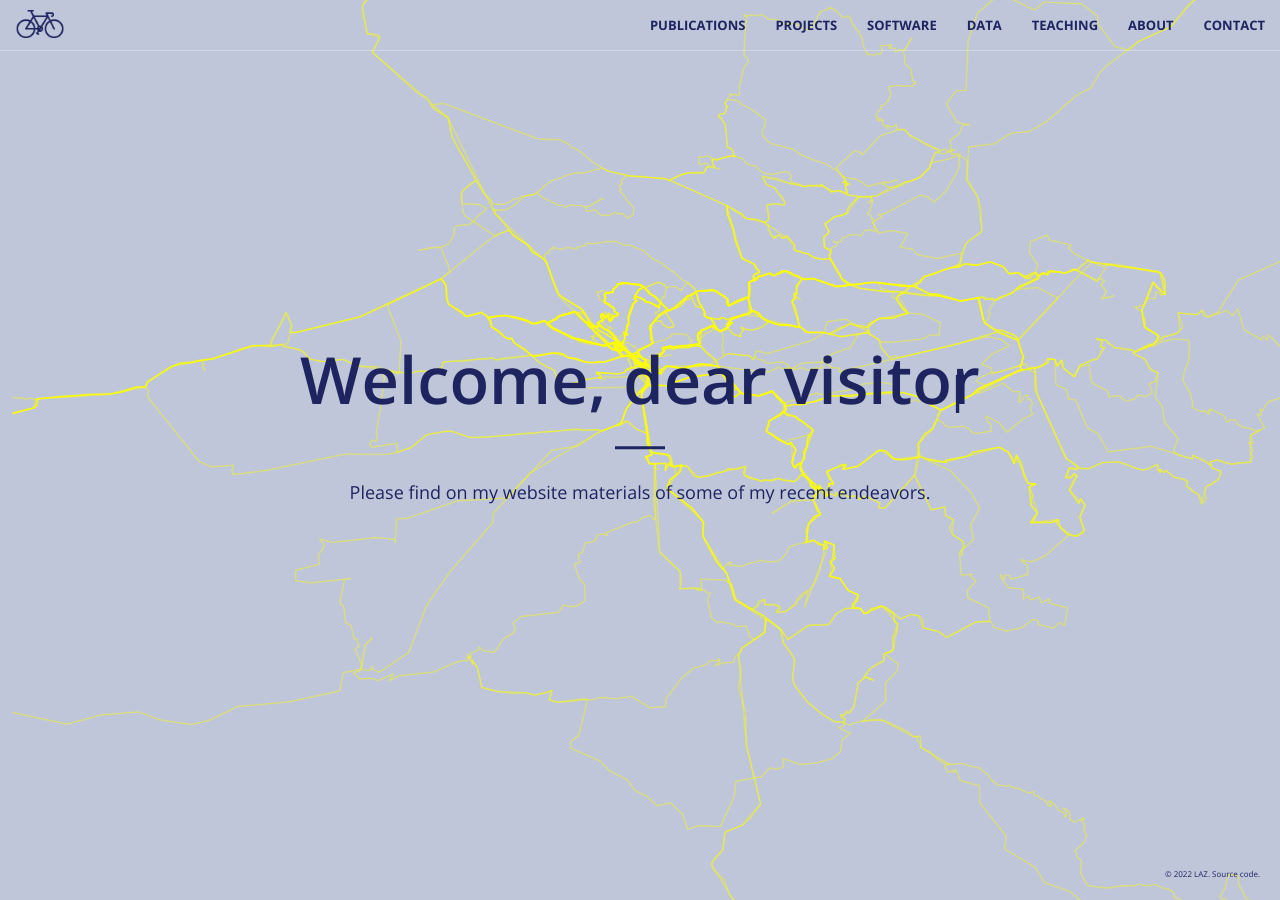
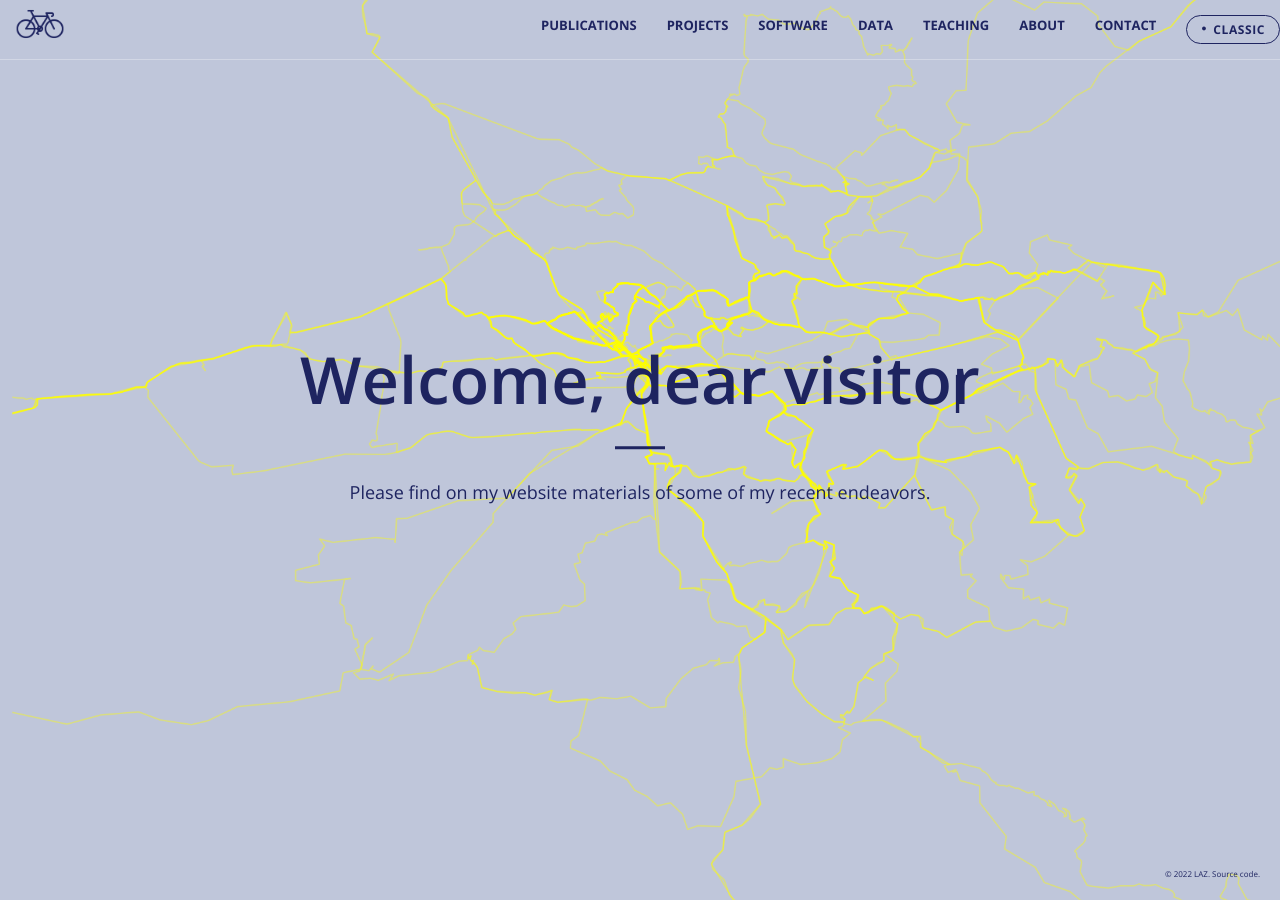
Before and after one commit to luccalino/luccalino.github.io, a Jekyll site: the page built from index.html, in a window 1280 px wide and 900 px high. Built offline with Jekyll 4.4.1, drawn with Linux system fonts in a browser that asks for light colours; nearby versions of some CDN libraries.

Commit message:
Add a classic parchment/sepia color theme with a nav toggle
Adds a second, warm parchment-and-sepia palette alongside the existing
theme, switchable via a toggle in the top-right of the nav bar and
persisted in localStorage. Colors are driven by CSS custom properties
(:root vs :root[data-theme="classic"]) so the default look is
byte-for-byte unchanged; the header's route-map image retones per
theme via a CSS filter on a new ::before layer instead of swapping
image files.

```diff
--- a/_includes/head.html
+++ b/_includes/head.html
@@ -1,4 +1,16 @@
 <head>
+
+    <!-- Apply saved color theme before first paint, so there's no flash of
+         the wrong theme. Kept in sync with the toggle button in nav.html. -->
+    <script>
+      (function () {
+        try {
+          if (localStorage.getItem('laz-theme') === 'classic') {
+            document.documentElement.setAttribute('data-theme', 'classic');
+          }
+        } catch (e) {}
+      })();
+    </script>
 
     <meta charset="utf-8">
     <meta http-equiv="X-UA-Compatible" content="IE=edge">
--- a/_includes/nav.html
+++ b/_includes/nav.html
@@ -37,9 +37,94 @@
                 <li>
                     <a class="page-scroll" href="#contact">Contact</a>
                 </li>
+                <li id="theme-toggle-item">
+                    <button id="theme-toggle" type="button" aria-label="Switch color theme">
+                        <span class="theme-toggle-dot" aria-hidden="true">&#9679;</span>
+                        <span class="theme-toggle-label">Classic</span>
+                    </button>
+                </li>
             </ul>
         </div>
         <!-- /.navbar-collapse -->
     </div>
     <!-- /.container-fluid -->
 </nav>
+
+<style>
+    /* Sits as the last nav item so it always has its own reserved space -
+       inherits the navbar's own fixed-top/collapse behavior for free,
+       instead of floating independently and risking overlap with it. */
+    #theme-toggle-item {
+        display: flex;
+        align-items: center;
+    }
+    #theme-toggle {
+        display: inline-flex;
+        align-items: center;
+        gap: 6px;
+        margin: 15px 0 15px 15px;
+        padding: 5px 14px;
+        border-radius: 300px;
+        border: 1.5px solid var(--color-primary);
+        background: transparent;
+        color: var(--color-primary);
+        font-family: 'Open Sans', 'Helvetica Neue', Arial, sans-serif;
+        font-size: 12px;
+        font-weight: 700;
+        text-transform: uppercase;
+        letter-spacing: .05em;
+        cursor: pointer;
+        -webkit-transition: all .25s;
+        transition: all .25s;
+    }
+    #theme-toggle:hover,
+    #theme-toggle:focus {
+        background: var(--color-primary);
+        color: white;
+        outline: none;
+    }
+    #theme-toggle .theme-toggle-dot {
+        font-size: 9px;
+        position: relative;
+        top: -1px;
+    }
+    @media (max-width: 767px) {
+        #theme-toggle-item {
+            padding: 0 15px;
+        }
+        #theme-toggle {
+            margin: 8px 0;
+        }
+    }
+</style>
+
+<script>
+    (function () {
+        var STORAGE_KEY = 'laz-theme';
+        var btn = document.getElementById('theme-toggle');
+        var labelEl = btn.querySelector('.theme-toggle-label');
+
+        function labelFor(theme) {
+            return theme === 'classic' ? 'Modern' : 'Classic';
+        }
+
+        function apply(theme) {
+            if (theme === 'classic') {
+                document.documentElement.setAttribute('data-theme', 'classic');
+            } else {
+                document.documentElement.removeAttribute('data-theme');
+            }
+            labelEl.textContent = labelFor(theme);
+        }
+
+        btn.addEventListener('click', function () {
+            var isClassic = document.documentElement.getAttribute('data-theme') === 'classic';
+            var next = isClassic ? 'current' : 'classic';
+            try { localStorage.setItem(STORAGE_KEY, next); } catch (e) {}
+            apply(next);
+        });
+
+        // Sync the label with whatever head.html's early script already applied.
+        apply(document.documentElement.getAttribute('data-theme') === 'classic' ? 'classic' : 'current');
+    })();
+</script>
--- a/_sass/_base.scss
+++ b/_sass/_base.scss
@@ -6,10 +6,11 @@
 
 body {
     @include sans-serif-font; //@include serif-font;
+    background-color: var(--page-bg);
 }
 
 hr {
-    border-color: $theme-primary;
+    border-color: var(--color-primary);
     border-width: 3px;
     max-width: 50px;
 }
@@ -20,10 +21,10 @@
 
 a {
     @include transition-all;
-    color: $theme-primary;
+    color: var(--color-primary);
     &:hover,
     &:focus {
-        color: darken($theme-primary, 10%);
+        color: var(--color-primary-hover);
     }
 }
 
@@ -34,6 +35,7 @@
 h5,
 h6 {
     @include sans-serif-font;
+    font-family: var(--heading-font);
 }
 
 p {
@@ -55,27 +57,27 @@
 }
 
 .bg-primary {
-    background-color: $theme-primary;
+    background-color: var(--color-primary);
 }
 
 .bg-dark {
-    background-color: $theme-dark;
+    background-color: var(--color-dark);
     color: white;
 }
 
 .bg-medium {
-    background-color: $theme-medium;
+    background-color: var(--color-medium);
     color: rgba(white, .7);
 }
 
 .bg-about {
-    background-color: $theme-about;
-    color: $theme-primary;
+    background-color: var(--color-about);
+    color: var(--color-primary);
 }
 
 .bg-teaching {
-    background-color: $theme-teaching;
-    color: $theme-primary;
+    background-color: var(--color-teaching);
+    color: var(--color-primary);
 }
 
 .text-faded {
@@ -88,7 +90,7 @@
 }
 
 .text-faded-main-dark {
-    color: $theme-primary;
+    color: var(--color-primary);
     text-align: left;
 }
 
@@ -111,18 +113,18 @@
 // Navigation
 
 .navbar-default {
-    background-color: #bfc6da; //white;
+    background-color: var(--color-about); //white;
     border-color: rgba($theme-dark, .5);
     @include sans-serif-font;
     @include transition-all;
     .navbar-header .navbar-brand {
-        color: $theme-primary;
+        color: var(--color-primary);
         @include sans-serif-font;
         font-weight: 700;
         text-transform: uppercase;
         &:hover,
         &:focus {
-            color: darken($theme-primary, 10%);
+            color: var(--color-primary-hover);
         }
     }
     .nav {
@@ -132,15 +134,15 @@
                 text-transform: uppercase;
                 font-weight: 700;
                 font-size: 13px;
-                color: $theme-dark;
+                color: var(--color-dark);
                 &:hover {
-                    color: $theme-primary;
+                    color: var(--color-primary);
                 }
             }
             &.active {
                 > a,
                 > a:focus {
-                    color: $theme-primary !important;
+                    color: var(--color-primary) !important;
                     background-color: transparent;
                     &:hover {
                         background-color: transparent;
@@ -153,35 +155,35 @@
         background-color: transparent;
         border-color: rgba(white, .3);
         .navbar-header .navbar-brand {
-            color: $theme-primary; //white; //rgba(white, .7);
+            color: var(--color-primary); //white; //rgba(white, .7);
             &:hover,
             &:focus {
-                color: yellow; // white;
+                color: var(--nav-hover-accent); // white;
             }
         }
         .nav > li > a,
         .nav > li > a:focus {
-            color: $theme-primary; //white; //rgba(white, .7);
+            color: var(--color-primary); //white; //rgba(white, .7);
             &:hover {
-                color: yellow; // white;
+                color: var(--nav-hover-accent); // white;
             }
         }
         &.affix {
-            background-color: white;
+            background-color: var(--nav-affix-bg);
             border-color: rgba($theme-dark, .5);
             .navbar-header .navbar-brand {
-                color: $theme-primary;
+                color: var(--color-primary);
                 font-size: 14px;
                 &:hover,
                 &:focus {
-                    color: $theme-about; //darken($theme-primary, 10%);
+                    color: var(--color-about); //darken($theme-primary, 10%);
                 }
             }
             .nav > li > a,
             .nav > li > a:focus {
-                color: $theme-about; //$theme-dark;
+                color: var(--color-about); //$theme-dark;
                 &:hover {
-                    color: $theme-about; //$theme-primary;
+                    color: var(--color-about); //$theme-primary;
                 }
             }
         }
@@ -194,13 +196,25 @@
     position: relative;
     width: 100%;
     min-height: auto;
-    @include background-cover;
-    background-position: center;
-    background-image: url('../img/avatar_new_one 2.png');
     text-align: center;
     color: white;
+    overflow: hidden;
+    // The background art lives on a ::before layer (not directly on
+    // `header`) so a per-theme CSS `filter` can retone the image without
+    // also filtering the text sitting on top of it.
+    &::before {
+        content: '';
+        position: absolute;
+        inset: 0;
+        @include background-cover;
+        background-position: center;
+        background-image: url('../img/avatar_new_one 2.png');
+        filter: var(--header-filter);
+        z-index: 0;
+    }
     .header-content {
         position: relative;
+        z-index: 1;
         text-align: center;
         padding: 150px 15px 150px; //100px 15px 100px;
         width: 100%;
@@ -212,14 +226,14 @@
                 text-transform: none; //uppercase;
                 margin-top: 0;
                 margin-bottom: 0;
-                color: $theme-primary; // white; // added
+                color: var(--color-primary); // white; // added
             }
             hr {
                 margin: 30px auto;
             }
             p {
                 font-weight: 500;
-                color: $theme-primary; // white; //rgba(white, .7);
+                color: var(--color-primary); // white; //rgba(white, .7);
                 font-size: 13px;
                 margin-bottom: 50px;
             }
@@ -235,7 +249,7 @@
             transform: translateY(-50%);
             padding: 0 50px;
             .header-content-inner {
-                color: $theme-primary; // white; //rgba(white, .7);
+                color: var(--color-primary); // white; //rgba(white, .7);
                 max-width: 1000px;
                 margin-left: auto;
                 margin-right: auto;
@@ -254,7 +268,7 @@
 
 .section-heading {
     margin-top: 0;
-    color: $theme-primary; // Added full line.
+    color: var(--color-primary); // Added full line.
 }
 
 .service-box {
@@ -274,11 +288,11 @@
     max-width: 650px;
     margin: 0 auto;
     .portfolio-box-caption {
-        color: $theme-primary; //white;
+        color: var(--color-primary); //white;
         opacity: 0;
         display: block;
-        background: rgba(#bfc6da, .9); //rgba( $theme-primary, .9 );
-        border: 2px solid #bfc6da; //added full line
+        background: var(--color-about); //rgba( $theme-primary, .9 );
+        border: 2px solid var(--color-about); //added full line
         position: absolute;
         bottom: 0;
         text-align: center;
@@ -295,7 +309,7 @@
             .project-name {
                 @include sans-serif-font;
                 padding: 0 15px;
-                color: $theme-primary; // added full line
+                color: var(--color-primary); // added full line
             }
             .project-category {
                 text-transform: uppercase;
@@ -316,12 +330,12 @@
         .portfolio-box-caption {
             .portfolio-box-caption-content {
                 .project-category {
-                    color: $theme-primary; // added full line
+                    color: var(--color-primary); // added full line
                     font-size: 16px;
                 }
                 .project-name {
                     font-size: 14px; //22px;
-                    color: $theme-primary; // added full line
+                    color: var(--color-primary); // added full line
                 }
             }
         }
@@ -336,11 +350,11 @@
 
 // Bootstrap Overrides
 .text-primary {
-    color: $theme-primary;
+    color: var(--color-primary);
 }
 
 .text-primary-align {
-    color: $theme-primary;
+    color: var(--color-primary);
     text-align: left;
 }
 
@@ -372,7 +386,7 @@
 
 // Contact
 #contact .fa {
-    color: $theme-dark;
+    color: var(--color-dark);
     font-size: 4em;
 }
 
@@ -381,13 +395,13 @@
 ::-moz-selection {
     color: white;
     text-shadow: none;
-    background: $theme-dark;
+    background: var(--color-dark);
 }
 
 ::selection {
     color: white;
     text-shadow: none;
-    background: $theme-dark;
+    background: var(--color-dark);
 }
 
 img::selection {
@@ -401,7 +415,7 @@
 }
 
 body {
-    -webkit-tap-highlight-color: $theme-dark;
+    -webkit-tap-highlight-color: var(--color-dark);
 }
 
 // Enlarge figure
@@ -484,7 +498,7 @@
 }
 
 .scrolldown {
-	border: 2px solid #1E2460;
+	border: 2px solid var(--color-primary);
 	border-radius: 30px;
 	height: 46px;
 	margin: 0 auto 8px;
@@ -497,7 +511,7 @@
 	animation-duration: 1.5s;
 	animation-name: scrolldown;
 	animation-iteration-count: infinite;
-	fill: #1E2460;
+	fill: var(--color-primary);
 }
 
 .scrolldown-p2 {
@@ -518,3 +532,14 @@
 		transform: translate(0, 8px);
 	}
 }
+
+// Theme: classic overrides -------------------------------------------------
+// A lot of body copy across the section includes carries a hardcoded
+// `style="color:#1E2460;"` inline attribute rather than a class. Rather than
+// touching every one of those (~100, spread across 8 files), retone them
+// here: an inline style always beats a plain stylesheet rule, but not one
+// marked !important, and `[style*="..."]` can match on the raw attribute
+// text.
+[data-theme="classic"] [style*="#1E2460"] {
+    color: var(--color-primary) !important;
+}
--- a/css/main.scss
+++ b/css/main.scss
@@ -40,6 +40,41 @@
 $theme-about: #bfc6da;
 $theme-teaching: #d4c6b0;
 
+// Theme system -----------------------------------------------------------
+// Two color-coded themes, toggled at runtime via a `data-theme` attribute
+// on <html> (see js in _includes/nav.html). Default (":root") is the
+// original/current look, values unchanged from the plain $theme-* above -
+// "classic" is a warm parchment-and-sepia palette layered on top via
+// attribute-scoped custom-property overrides, so nothing changes unless
+// the attribute is present.
+:root {
+    --color-primary: #1E2460;
+    --color-primary-hover: #121539;
+    --nav-hover-accent: yellow;
+    --nav-affix-bg: white;
+    --color-dark: #222;
+    --color-about: #bfc6da;
+    --color-teaching: #d4c6b0;
+    --color-medium: #87CEEB;
+    --page-bg: #ffffff;
+    --heading-font: 'Open Sans', 'Helvetica Neue', Arial, sans-serif;
+    --header-filter: none;
+}
+
+:root[data-theme="classic"] {
+    --color-primary: #3B2F2A;
+    --color-primary-hover: #1D1715;
+    --nav-hover-accent: #8C5A2B;
+    --nav-affix-bg: #F7F2E7;
+    --color-dark: #2A211A;
+    --color-about: #EFE6D8;
+    --color-teaching: #E2D2B5;
+    --color-medium: #DCC9A8;
+    --page-bg: #F7F2E7;
+    --heading-font: 'Merriweather', Georgia, 'Times New Roman', serif;
+    --header-filter: sepia(0.65) saturate(1.4) hue-rotate(-15deg) brightness(0.92) contrast(1.05);
+}
+
 // Import partials from `sass_dir` (defaults to `_sass`)
 @import
         "mixins",
```
